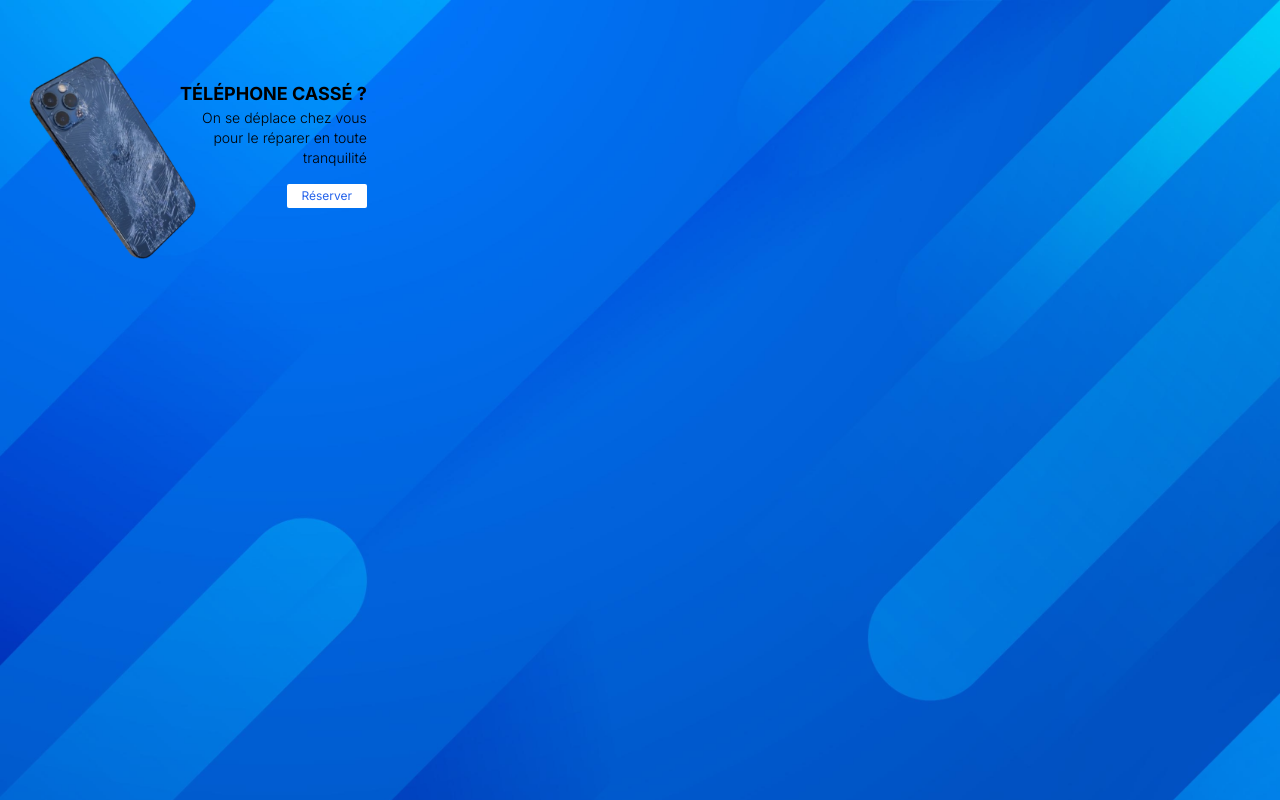
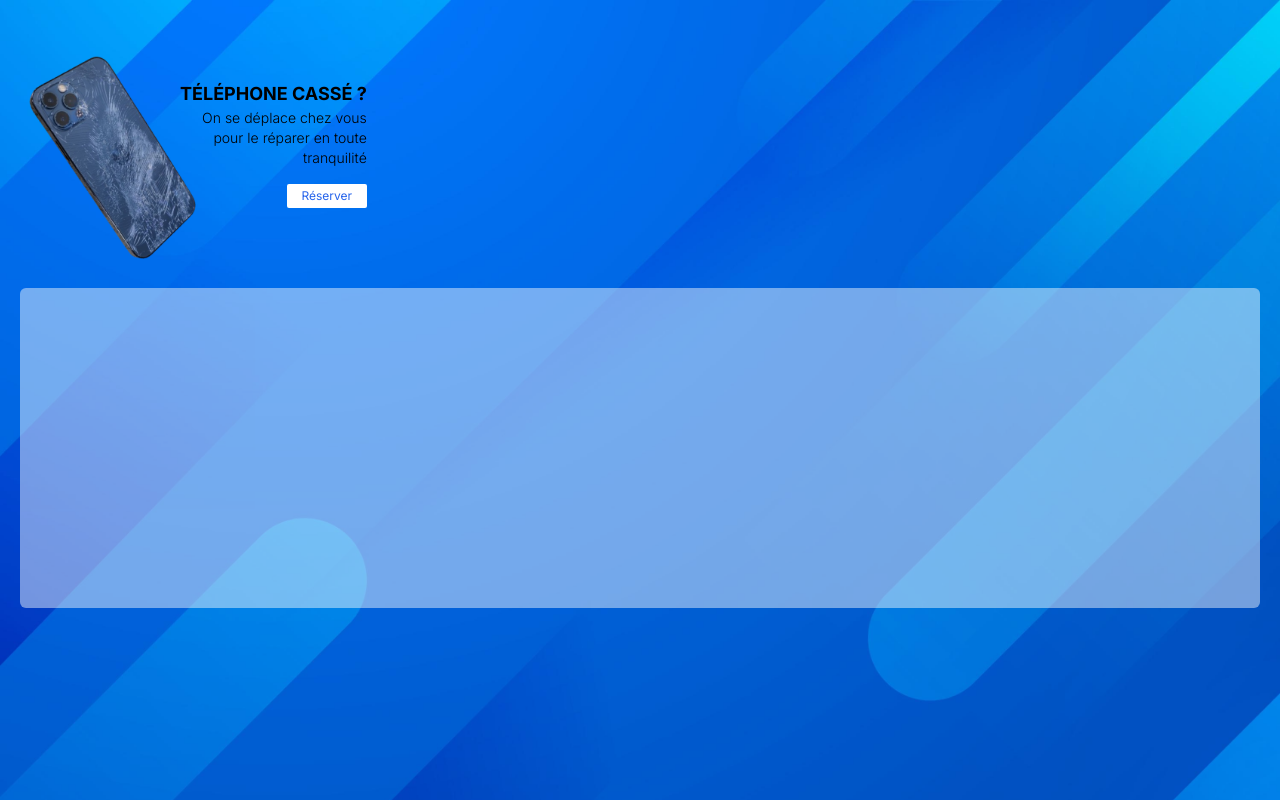
Before and after one commit to On-The-Board/drive-phone, a Next.js app: page / in a window 1280 px wide. Built offline with nearby package versions, Linux system fonts and the light colour scheme.

Commit message:
Update page.tsx

```diff
--- a/src/app/page.tsx
+++ b/src/app/page.tsx
@@ -4,7 +4,7 @@ import bp from "@/img/brokenPhone.png"
 export default function Home() {
   return (
     <main>
-      <div className="px-5 z-10 bg-[url('../img/background.jpg')] h-screen bg-cover">
+      <div className="px-5 z-10 bg-[url('../img/background.jpg')] h-screen bg-cover flex flex-col">
         <div className="w-full flex flex-row">
           <Image src={bp} alt="tel cassé" className="w-56 absolute" />
           <div className="flex flex-col pt-20 ml-40">
@@ -15,7 +15,9 @@ export default function Home() {
             </button>
           </div>
         </div>
-
+        <div className="w-full bg-white h-80 rounded-md mt-20 mx-24 opacity-45 self-center">
+          <h1 className="text-white absolute">test</h1>
+        </div>
       </div>
     </main>
   );
```
